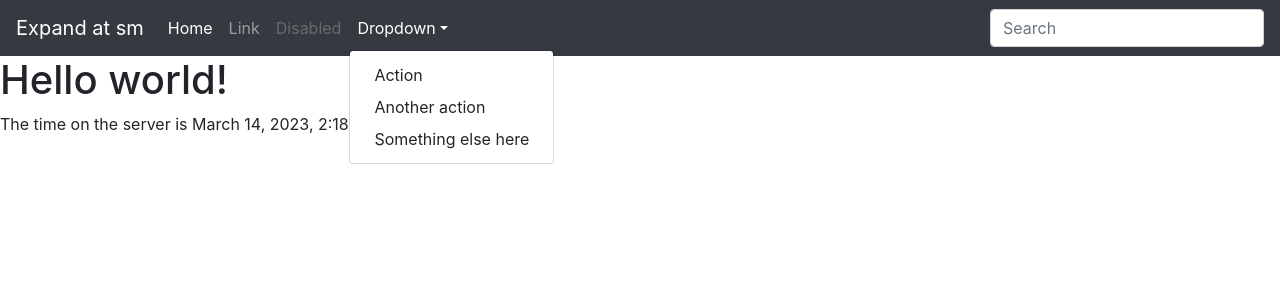
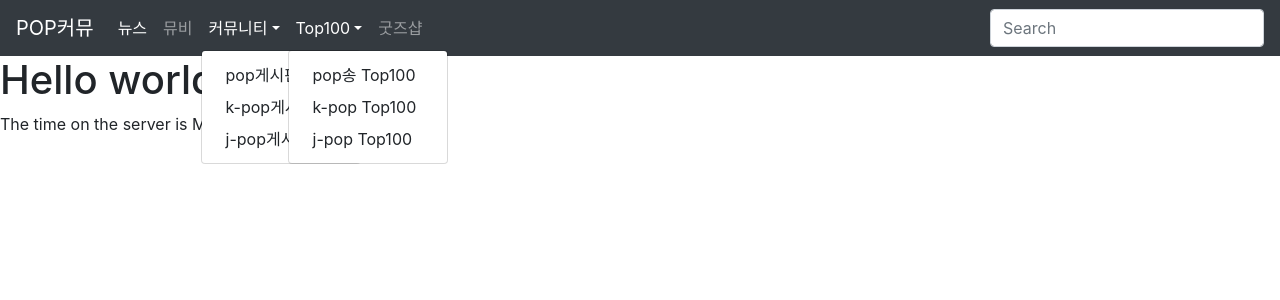
Before and after one commit to Koo-sangwoo/Mirae_Project_Team1, a Java web app: page / in a window 1280 px wide. Shown: the top 300 px of the page. Run offline with Tomcat 11, a stand-in JSP engine, Linux system fonts and the light colour scheme.

Commit message:
[커밋]

```diff
--- a/mirae1_music/src/main/webapp/WEB-INF/views/home.jsp
+++ b/mirae1_music/src/main/webapp/WEB-INF/views/home.jsp
@@ -8,10 +8,12 @@
 </head>
 <body>
 <jsp:include page="include/header.jsp"></jsp:include>
+
 <h1>
 	Hello world!
 </h1>
 
 <P>  The time on the server is ${serverTime}. </P>
 </body>
+<jsp:include page="include/footer.jsp"></jsp:include>
 </html>
--- a/mirae1_music/src/main/webapp/WEB-INF/views/include/header.jsp
+++ b/mirae1_music/src/main/webapp/WEB-INF/views/include/header.jsp
@@ -12,7 +12,7 @@
 </head>
 <body>
 <nav class="navbar navbar-expand-sm navbar-dark bg-dark">
-  <a class="navbar-brand" href="#">Expand at sm</a>
+  <a class="navbar-brand" href="#">POP커뮤</a>
   <button class="navbar-toggler" type="button" data-toggle="collapse" data-target="#navbarsExample03" aria-controls="navbarsExample03" aria-expanded="false" aria-label="Toggle navigation">
     <span class="navbar-toggler-icon"></span>
   </button>
@@ -20,22 +20,28 @@
   <div class="collapse navbar-collapse" id="navbarsExample03">
     <ul class="navbar-nav mr-auto">
       <li class="nav-item active">
-        <a class="nav-link" href="#">Home <span class="sr-only">(current)</span></a>
+        <a class="nav-link" href="#">뉴스 <span class="sr-only">(current)</span></a>
       </li>
       <li class="nav-item">
-        <a class="nav-link" href="#">Link</a>
+        <a class="nav-link" href="#">뮤비</a>
+      </li>
+      <li class="nav-item dropdown show">
+        <a class="nav-link dropdown-toggle" href="#" id="dropdown03" data-toggle="dropdown" aria-haspopup="true" aria-expanded="true">커뮤니티</a>
+        <div class="dropdown-menu show" aria-labelledby="dropdown03">
+          <a class="dropdown-item" href="#">pop게시판</a>
+          <a class="dropdown-item" href="#">k-pop게시판</a>
+          <a class="dropdown-item" href="#">j-pop게시판</a>
+      </li>
+      <li class="nav-item dropdown show">
+        <a class="nav-link dropdown-toggle" href="#" id="dropdown03" data-toggle="dropdown" aria-haspopup="true" aria-expanded="true">Top100</a>
+        <div class="dropdown-menu show" aria-labelledby="dropdown03">
+          <a class="dropdown-item" href="#">pop송 Top100</a>
+          <a class="dropdown-item" href="#">k-pop Top100</a>
+          <a class="dropdown-item" href="#">j-pop Top100</a>
+        </div>
       </li>
       <li class="nav-item">
-        <a class="nav-link disabled" href="#">Disabled</a>
-      </li>
-      <li class="nav-item dropdown show">
-        <a class="nav-link dropdown-toggle" href="#" id="dropdown03" data-toggle="dropdown" aria-haspopup="true" aria-expanded="true">Dropdown</a>
-        <div class="dropdown-menu show" aria-labelledby="dropdown03">
-          <a class="dropdown-item" href="#">Action</a>
-          <a class="dropdown-item" href="#">Another action</a>
-          <a class="dropdown-item" href="#">Something else here</a>
-        </div>
-      </li>
+        <a class="nav-link" href="#">굿즈샵</a>
     </ul>
     <form class="form-inline my-2 my-md-0">
       <input class="form-control" type="text" placeholder="Search">
```
